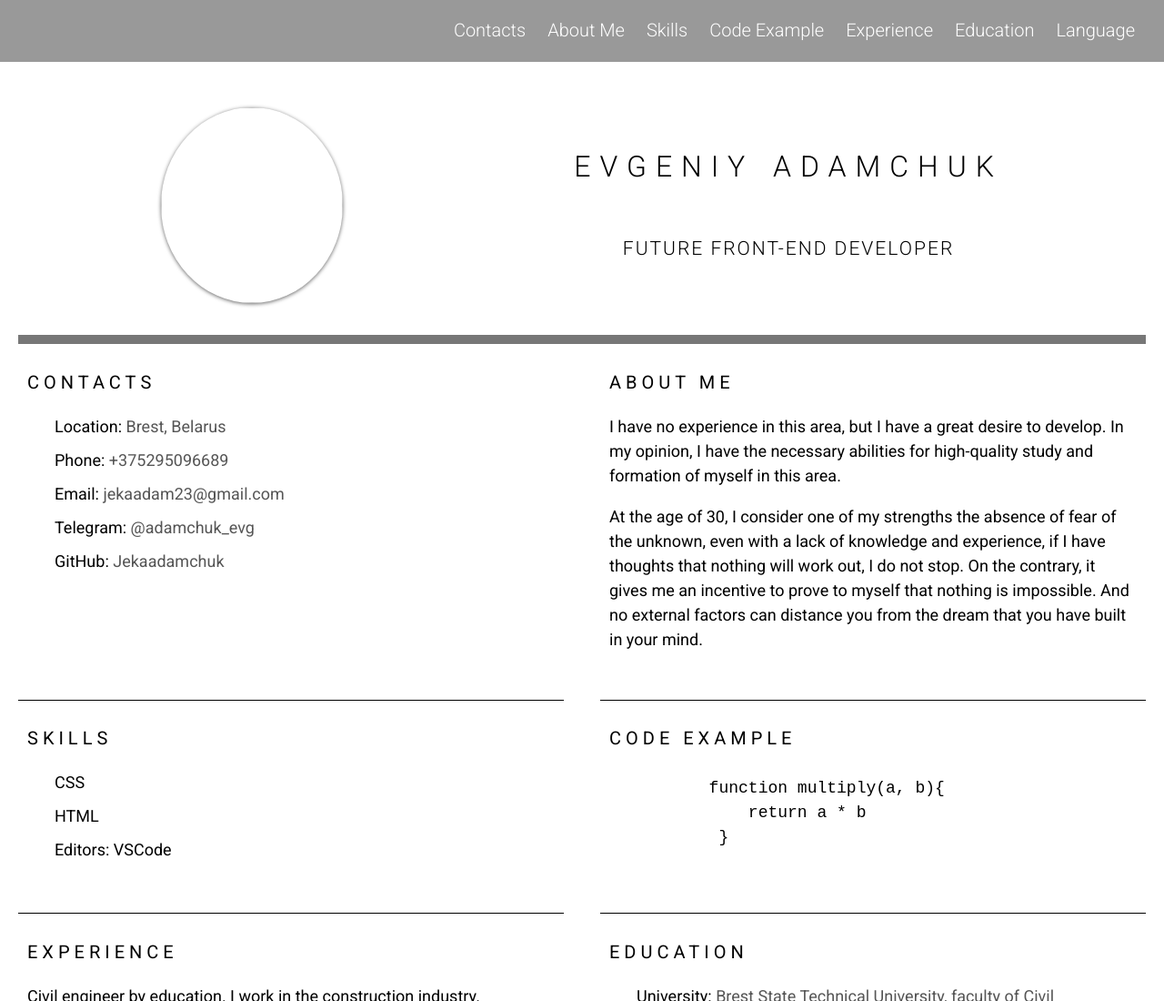
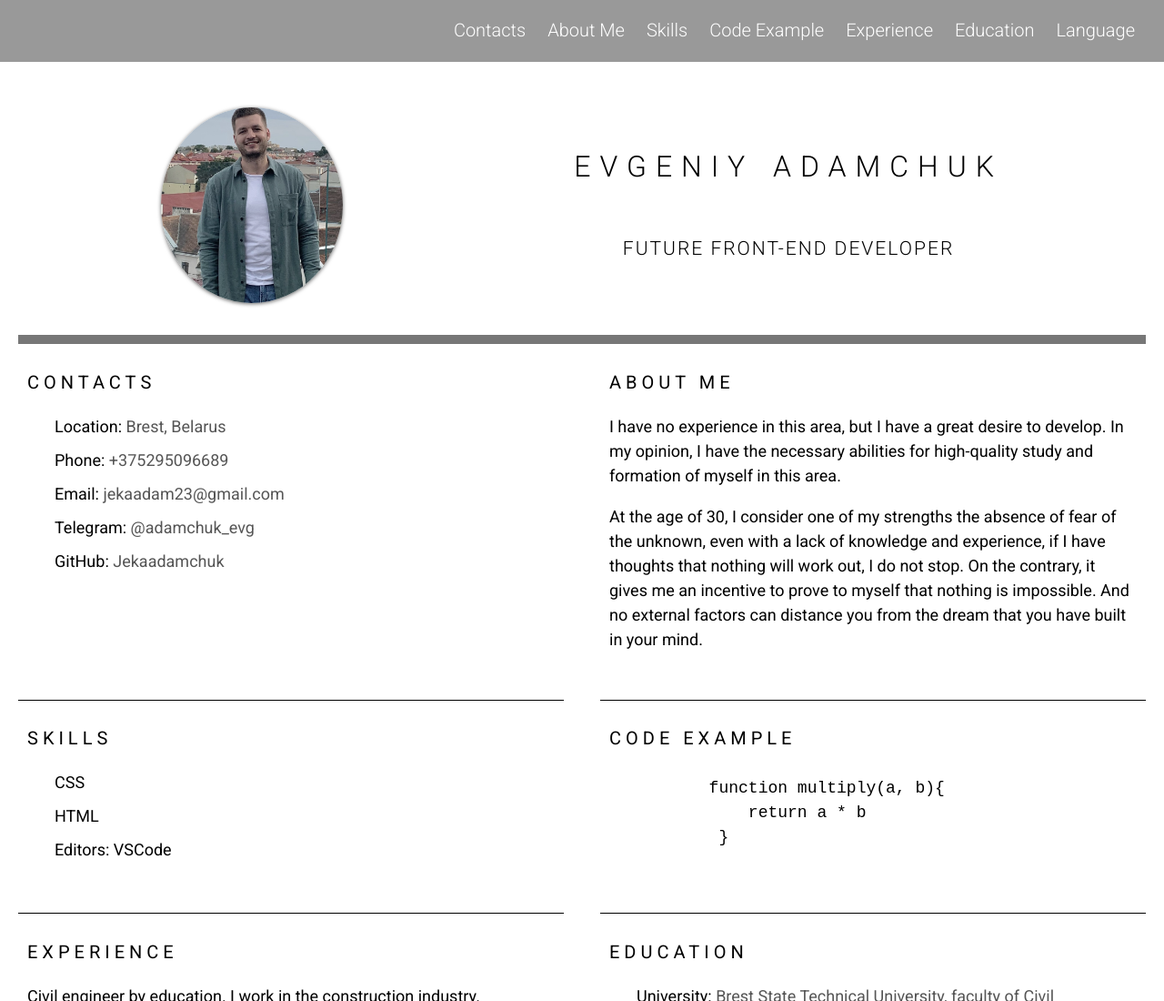
Before and after one commit to Jekaadamchuk/rsschool-cv, a plain HTML site: page index.html in a window 1280 px wide. Shown: the top 1100 px of the page at 91% size. Drawn offline with Linux system fonts and the light colour scheme; the site is published under a folder, as on GitHub Pages, so addresses that start at the root find nothing.

Commit message:
refactor: была пропущена точка в коде
из-за этого не отображалось фото cv

```diff
--- a/index.html
+++ b/index.html
@@ -45,7 +45,7 @@
 <main class="main">
     <div class="container main-container">
         <section id="profile" class="section-profile">
-            <img class="section-profile-logo" src="/assets/img/foto cv.jpg" alt="">
+            <img class="section-profile-logo" src="./assets/img/foto cv.jpg" alt="">
             <div class="section-profile-title">
                 <h1 class="main-title">Evgeniy Adamchuk</h1>
                 <h3 class="section-subtitle">Future Front-End Developer</h3>
```
